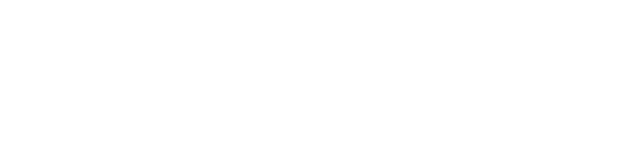
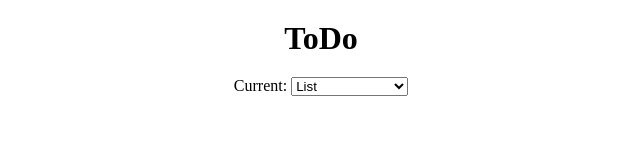
Before and after one commit to Mouzone/todo-list, a website built with webpack: page src/index.html in a window 1280 px wide. Shown: the whole page, without its empty margins (319-959 px from the left). Built offline with nearby package versions, Linux system fonts and the light colour scheme.

Commit message:
Create basic html with basic css stylings before populating with tasks

```diff
--- a/src/index.html
+++ b/src/index.html
@@ -5,6 +5,19 @@
         <title>Title</title>
     </head>
     <body>
+        <h1> ToDo </h1>
 
+        <div id="select">
+            <label for="lists">Current:</label>
+
+            <select name="lists" id="lists">
+                <option value="list">List</option>
+                <option value="due-today">Due: Today</option>
+                <option value="due-this-week">Due: This Week</option>
+            </select>
+        </div>
+
+        <div id="tasks">
+        </div>
     </body>
 </html>
--- a/src/style.css
+++ b/src/style.css
@@ -0,0 +1,18 @@
+* {
+    padding: 0;
+    margin: 0;
+    box-sizing: content-box;
+}
+
+body {
+    width: 100vw;
+    height: 100vh;
+    display: flex;
+    flex-direction: column;
+    align-items: center;
+    gap:20px;
+}
+
+h1 {
+    margin-top: 20px;
+}
```
Lines whose indentation alone changed are shown as unchanged.
